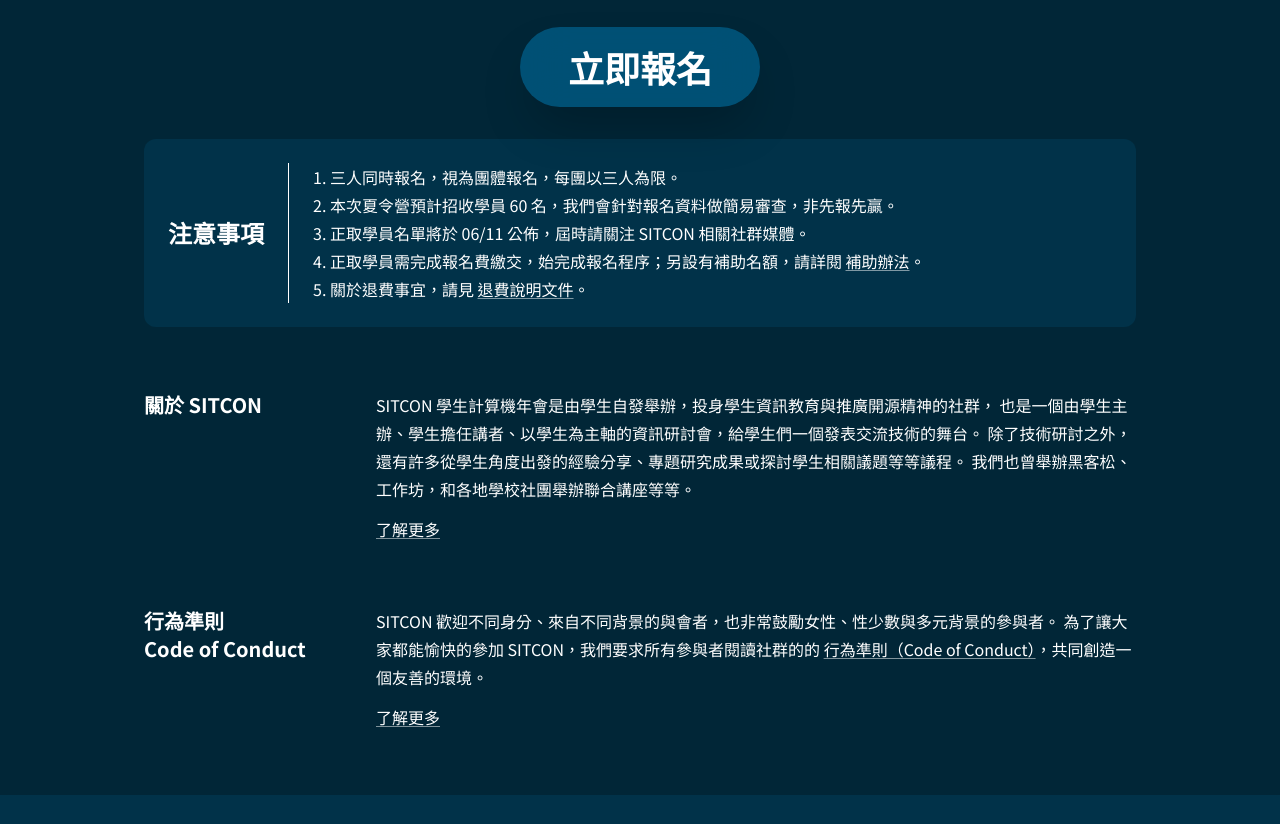
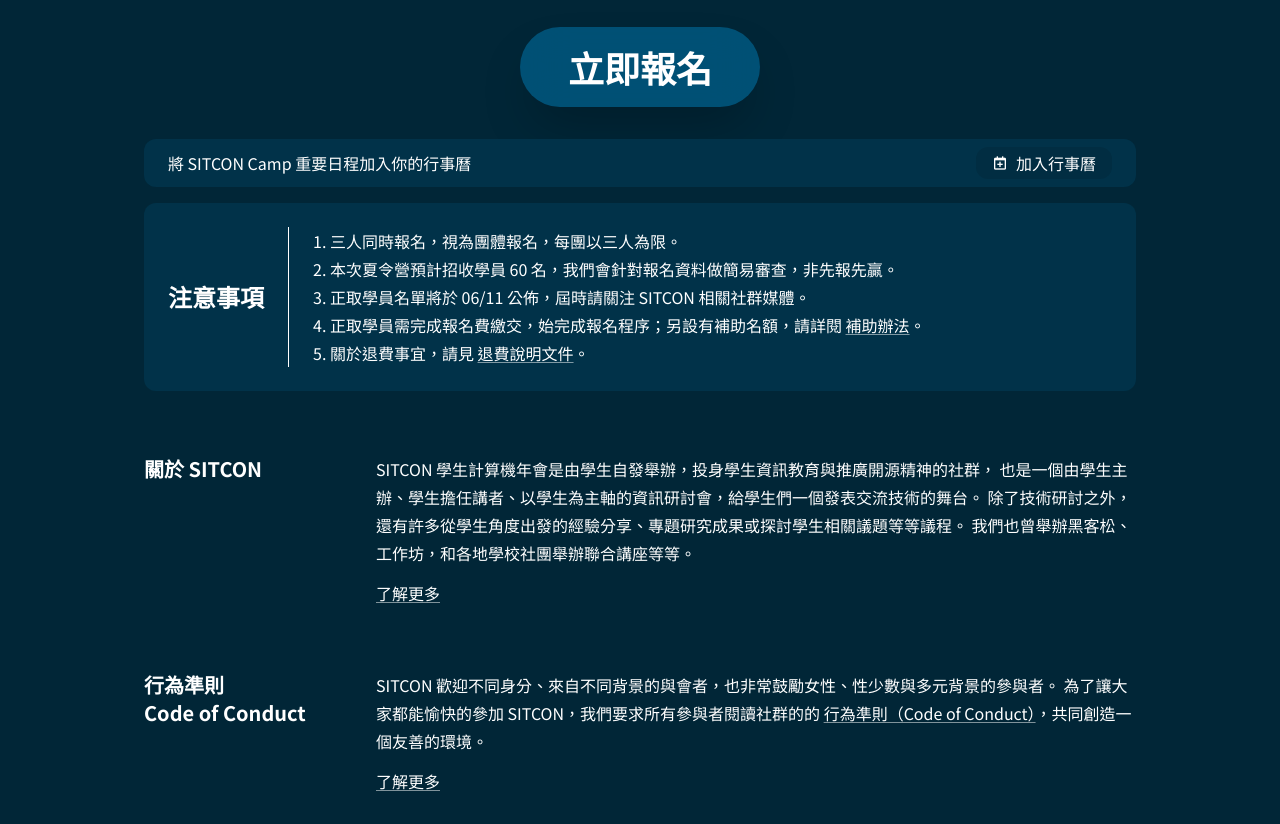
Before and after one commit to sitcon-tw/camp2024, a Next.js app: page / in a window 1280 px wide. Shown: the part 5680-6504 px from the top of the page. Built offline with nearby package versions, Linux system fonts and the light colour scheme.

Commit message:
added ics btn

```diff
--- a/components/ApplicationInfo.tsx
+++ b/components/ApplicationInfo.tsx
@@ -1,5 +1,6 @@
 import SectionTitle from "./SectionTitle";
 import { motion } from "framer-motion";
+import Button from "./Button";
 function PriceCard({ type, price }: { type: string; price: number }) {
   return (
     <div className="bg-[#013249] py-4 px-6 rounded-xl flex-1">
@@ -22,17 +23,19 @@
 }
 function ApplicationCard({
   children,
-  icon = "bx-question-mark",
+  icon,
+  dense = false,
 }: {
   children: React.ReactNode;
-  icon: string;
+  icon?: string;
+  dense?: boolean;
 }) {
   return (
-    <div className="bg-[#013249] rounded-xl p-4 px-6 lg:p-6 relative overflow-hidden mb-4">
+    <div className={`bg-[#013249] rounded-xl ${dense ? `py-2 px-6` : `py-4 px-6 lg:py-6`} relative overflow-hidden mb-4`}>
       <div className="relative z-10">{children}</div>
-      <i
+      {icon && <i
         className={`absolute text-[96px] h-[96px] w-[96px] bottom-0 top-0 right-4 m-auto text-[#015C85] opacity-50 bx ${icon}`}
-      ></i>
+      ></i>}
     </div>
   );
 }
@@ -62,7 +65,7 @@
         <PriceCard type="個人報名" price={8800} />
         <PriceCard type="團體報名" price={7600} />
       </div>
-      <div className="flex items-center justify-center mt-8">
+      <div className="flex items-center justify-center my-8">
         <motion.a
           initial={{ scale: 0.5, opacity: 0 }}
           whileInView={{ scale: 1, opacity: 1 }}
@@ -81,7 +84,18 @@
           立即報名
         </motion.a>
       </div>
-      <div className="mt-8 p-4 lg:p-6 bg-[#013249] rounded-xl lg:flex gap-4 lg:gap-6 items-center">
+      <ApplicationCard dense>
+        <div className="flex items-center justify-between">
+          <div>
+            將 SITCON Camp 重要日程加入你的行事曆
+          </div>
+          <Button href="/2023/events.ics" className="bg-black bg-opacity-10 hover:bg-black hover:bg-opacity-20 rounded-xl">
+            <i className='bx bx-calendar-plus'></i>
+            加入行事曆
+          </Button>
+        </div>
+      </ApplicationCard>
+      <div className="mt-4 p-4 lg:p-6 bg-[#013249] rounded-xl lg:flex gap-4 lg:gap-6 items-center">
         <div className="text-2xl font-bold min-w-max">注意事項</div>
         <div className="mt-4 lg:mt-0 lg:border-l lg:border-white lg:pl-6">
           <ol className="list-decimal list-inside leading-7">
```
Also changed, not shown: 1 other file (tests, documents, lock files or other folders).
